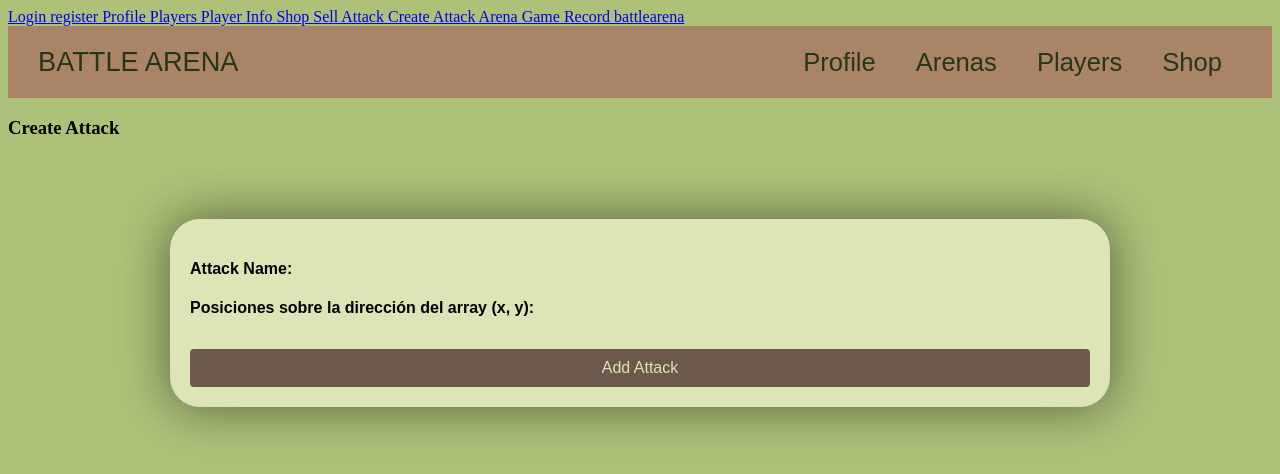
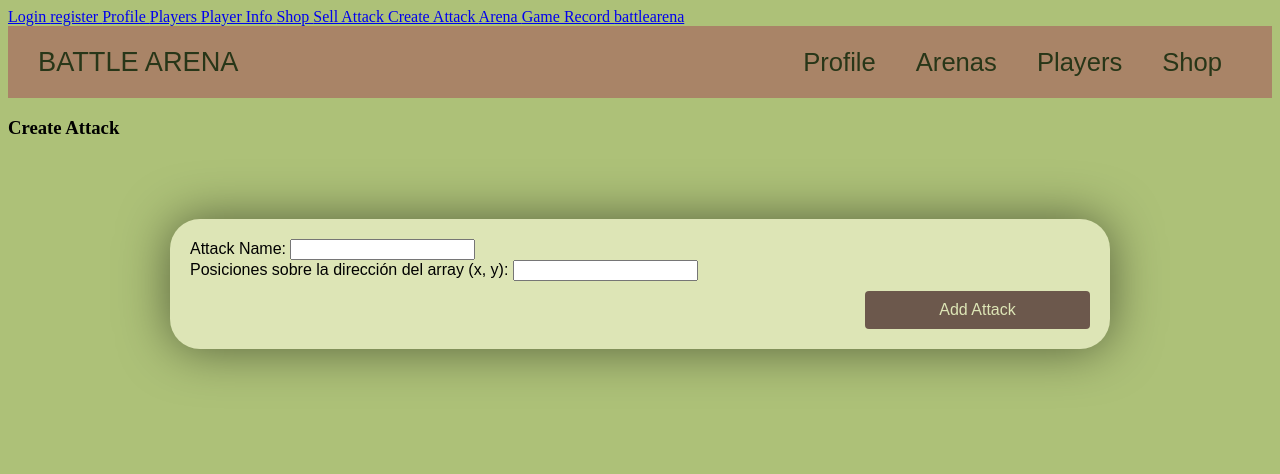
Before and after one commit to Aniol24/BattleArena, a Vue app: page /createAttack in a window 1280 px wide. Shown: the top 474 px of the page. Built offline with nearby package versions, Linux system fonts and the light colour scheme.

Commit message:
Create attack mas bonito

```diff
--- a/src/components/CreateAttackBox.vue
+++ b/src/components/CreateAttackBox.vue
@@ -1,11 +1,15 @@
 <template>
 
     <div class="box">
+        <div>
+            <label for="inputName">Attack Name: </label>
+            <input type="text" id="inputName">
+        </div>
 
-        <h4 class="text">Attack Name:</h4>
-
-        <h4 class="text">Posiciones sobre la dirección del array (x, y): </h4>
-
+        <div>
+            <label for="inputPos">Posiciones sobre la dirección del array (x, y): </label>
+            <input type="text" id="inputPos">
+        </div>
         <button type="button">Add Attack</button>
     </div>
 
@@ -30,7 +34,8 @@
 
     button {
         font-family:'Daydream', sans-serif;
-        width: 100%;
+        width: 25%;
+        float: right;
         padding: 10px;
         margin-top: 10px;
         background-color: #6C584C;
```
